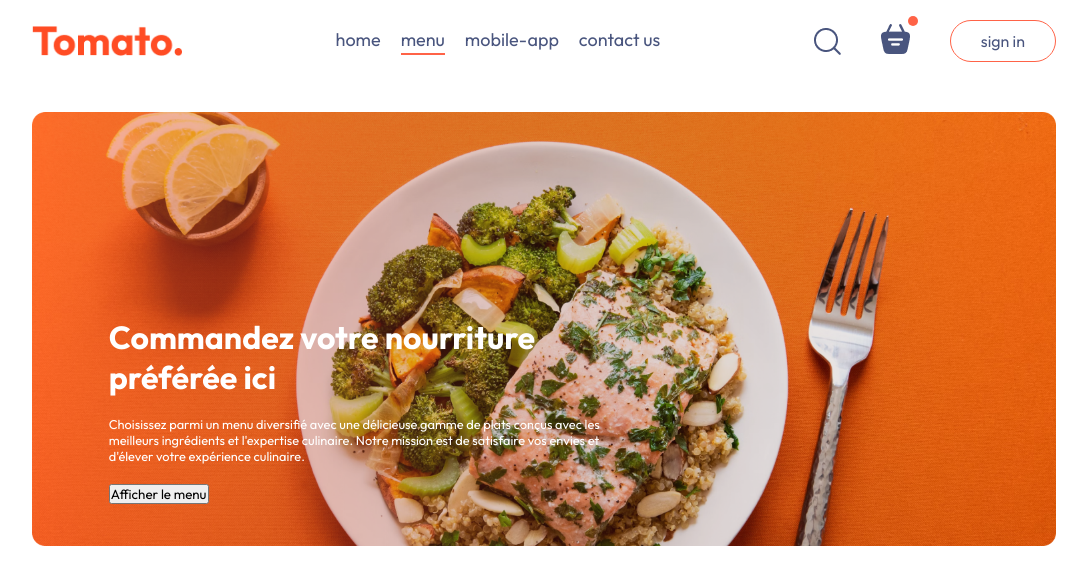
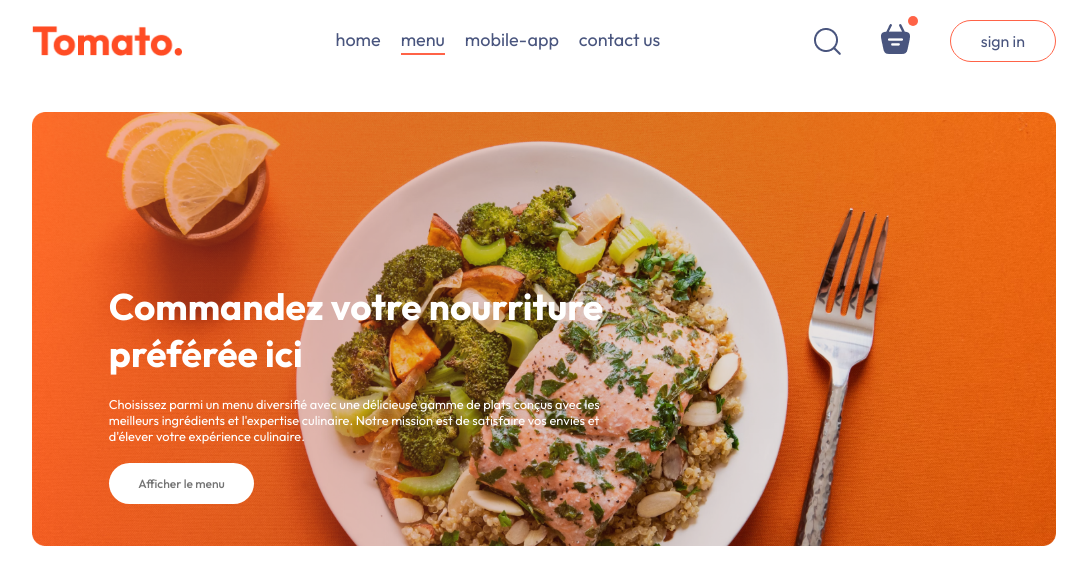
Before and after one commit to moonspark78/Food_Delivery, a React (Vite) app: page / in a window 1280 px wide. Shown: the top 584 px of the page, without its empty margins (96-1183 px from the left). Built offline with nearby package versions, Linux system fonts and the light colour scheme.

Commit message:
:art: working on  the Header components & css  add animation on index.css  :art:

```diff
--- a/src/components/Header/Header.css
+++ b/src/components/Header/Header.css
@@ -15,11 +15,12 @@
     max-width: 50%;
     bottom: 10%;
     left: 6vw;
+    animation: fadeIn 2s ease-in-out;
 }
 
 .herder-contents h2{
     color: white;
-    font-size: 2.5vw;
+    font-size: 2.9vw;
 }
 
 .herder-contents p{
@@ -28,5 +29,11 @@
 }
 
 .herder-contents button{
-
+    border: none;
+    color: #747474;
+    font-weight: 500;
+    padding: 1vw 2.3vw;
+    border-radius: 50px;
+    background-color: white;
+    font-size: max(0.9vw, 12px);
 }
--- a/src/index.css
+++ b/src/index.css
@@ -18,3 +18,13 @@ a{
   width: 80%;
   margin: auto;
 }
+
+@keyframes fadeIn {
+  0%{
+    opacity: 0;
+  }
+  100%{
+    opacity: 1;
+  }
+
+}
```
